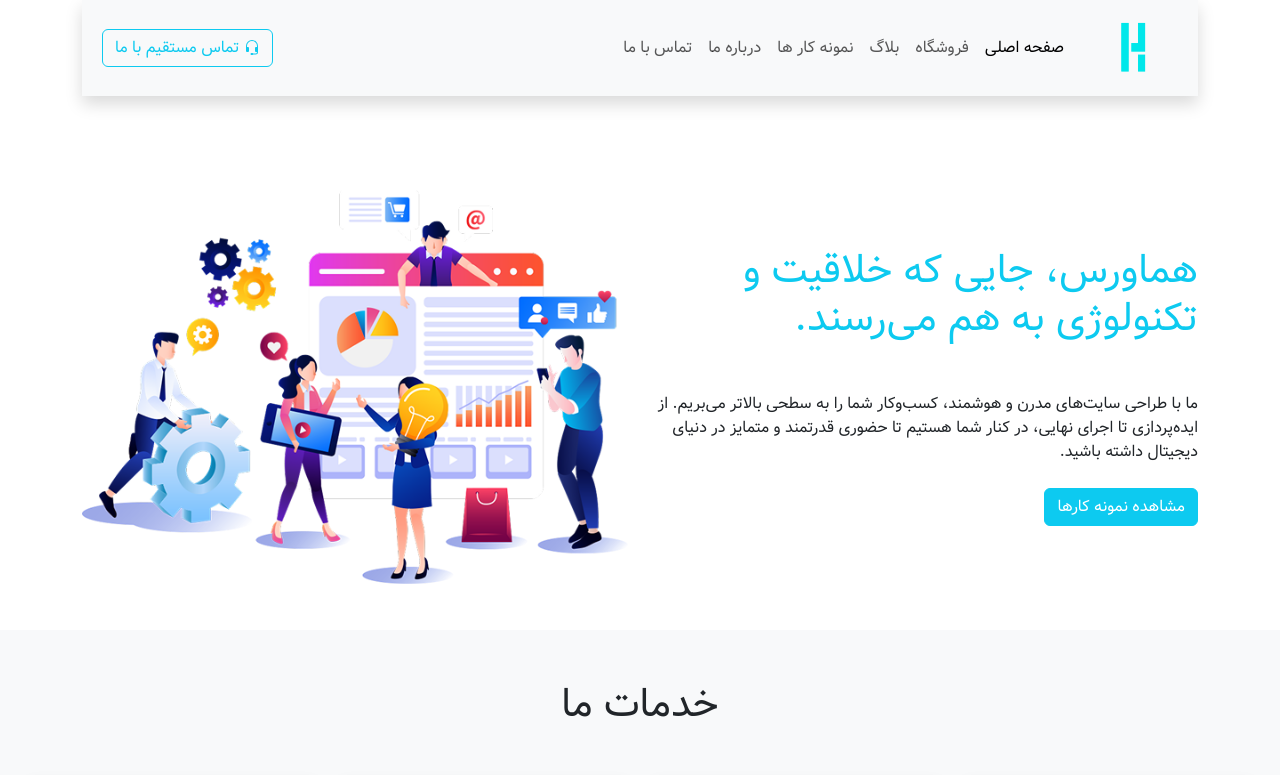
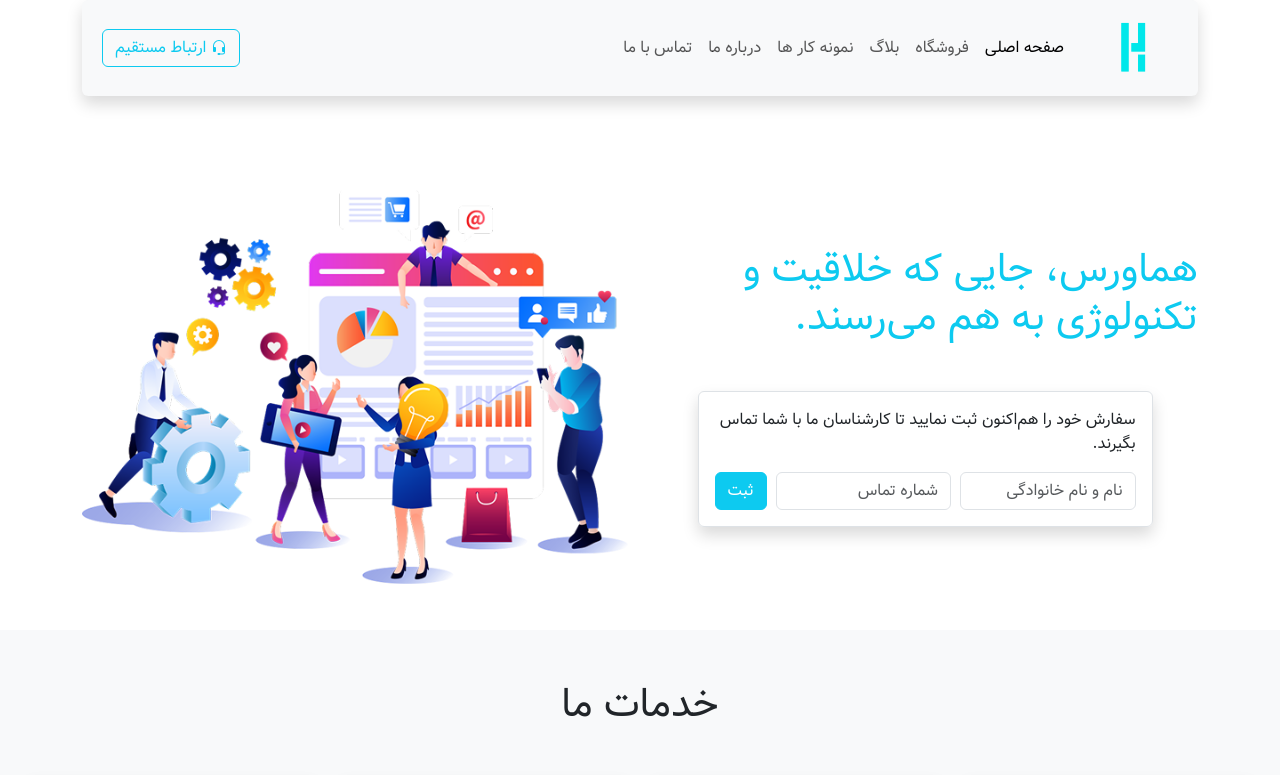
Before and after one commit to Aliiranmanesh/homaverse, a website: page index.html in a window 1280 px wide. Shown: the top 775 px of the page. Drawn offline with Linux system fonts and the light colour scheme.

Commit message:
add form to header

```diff
--- a/index.html
+++ b/index.html
@@ -12,7 +12,7 @@
 
 <body>
     <header class="container">
-        <nav class="navbar navbar-expand-lg bg-body-tertiary shadow p-2 position-sticky">
+        <nav class="navbar navbar-expand-lg bg-body-tertiary shadow p-2 position-sticky rounded">
             <div class="container-fluid">
                 <a class="navbar-brand rounded-2" href="https://homaverse.ir/"><img src="img/logo_homaverse.png" alt="" class="logo"></a>
                 <button class="navbar-toggler" type="button" data-bs-toggle="collapse"
@@ -47,19 +47,27 @@
                             <path
                                 d="M8 1a5 5 0 0 0-5 5v1h1a1 1 0 0 1 1 1v3a1 1 0 0 1-1 1H3a1 1 0 0 1-1-1V6a6 6 0 1 1 12 0v6a2.5 2.5 0 0 1-2.5 2.5H9.366a1 1 0 0 1-.866.5h-1a1 1 0 1 1 0-2h1a1 1 0 0 1 .866.5H11.5A1.5 1.5 0 0 0 13 12h-1a1 1 0 0 1-1-1V8a1 1 0 0 1 1-1h1V6a5 5 0 0 0-5-5" />
                         </svg>
-                        تماس مستقیم با ما
+                    ارتباط مستقیم
                     </button>
 
                 </div>
             </div>
         </nav>
         <section class="row d-flex justify-content-center align-items-center mt-5">
-            <div class="col-md-6 ">
+            <div class="col-md-6 d-flex flex-column justify-content-between align-items-center">
                 <h1 class="mb-5 text-info">هماورس، جایی که خلاقیت و تکنولوژی به هم می‌رسند.</h1>
-                <p class="mb-4">ما با طراحی سایت‌های مدرن و هوشمند، کسب‌وکار شما را به سطحی بالاتر می‌بریم. از
-                    ایده‌پردازی تا اجرای نهایی، در کنار شما هستیم تا حضوری قدرتمند و متمایز در دنیای دیجیتال داشته
-                    باشید.</p>
-                <button class="btn btn-info text-white"> مشاهده نمونه کارها</button>
+                    <form class="border p-3 shadow col-10 rounded">
+                        <p>سفارش خود را هم‌اکنون ثبت نمایید تا کارشناسان ما با شما تماس بگیرند.</p>
+                        <div class=" d-flex  gap-2 justify-content-between align-items-center">
+                            <div class=" col-5">
+                                <input type="txt" class="form-control" id="exampleInputEmail1" aria-describedby="emailHelp" placeholder="نام و نام خانوادگی">
+                            </div>
+                            <div class=" col-5">
+                                <input type="text" class="form-control" id="exampleInputPassword1" placeholder="شماره تماس">
+                            </div>
+                            <button type="submit" class="btn btn-info text-white ">ثبت</button>
+                        </div>
+                      </form>
             </div>
             <div class="col-md-6">
                 <img src="img/header-picture.png" alt="Homaverse" class="img-fluid ">
```
